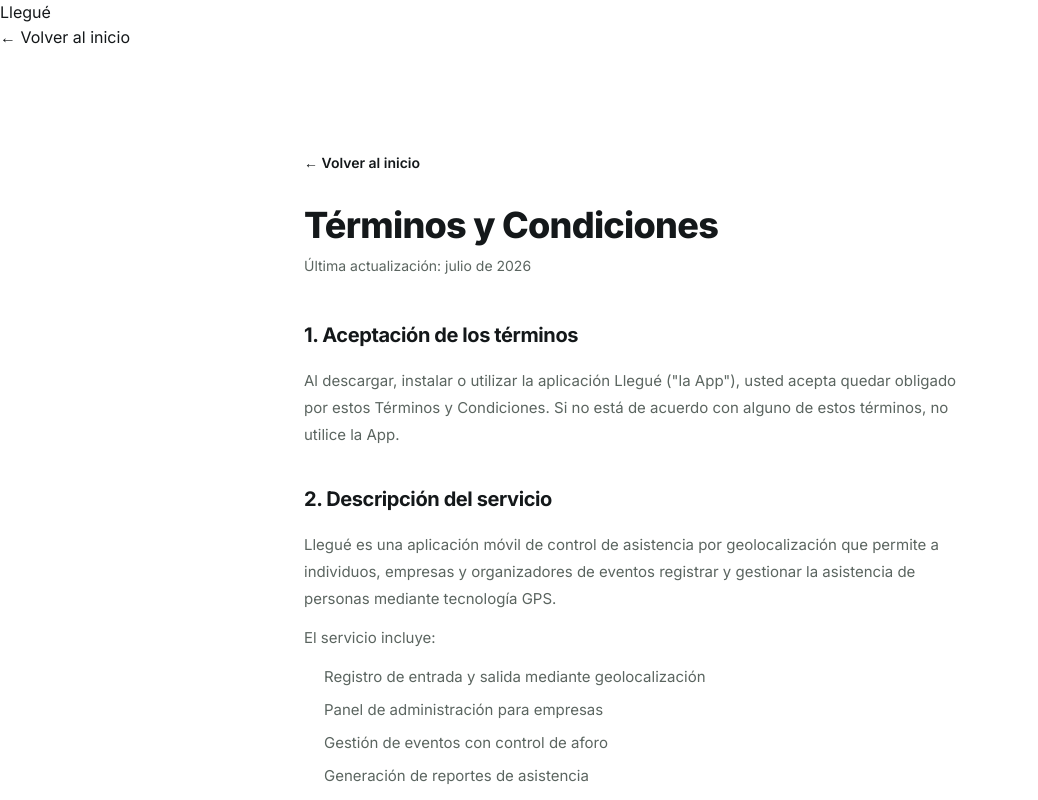
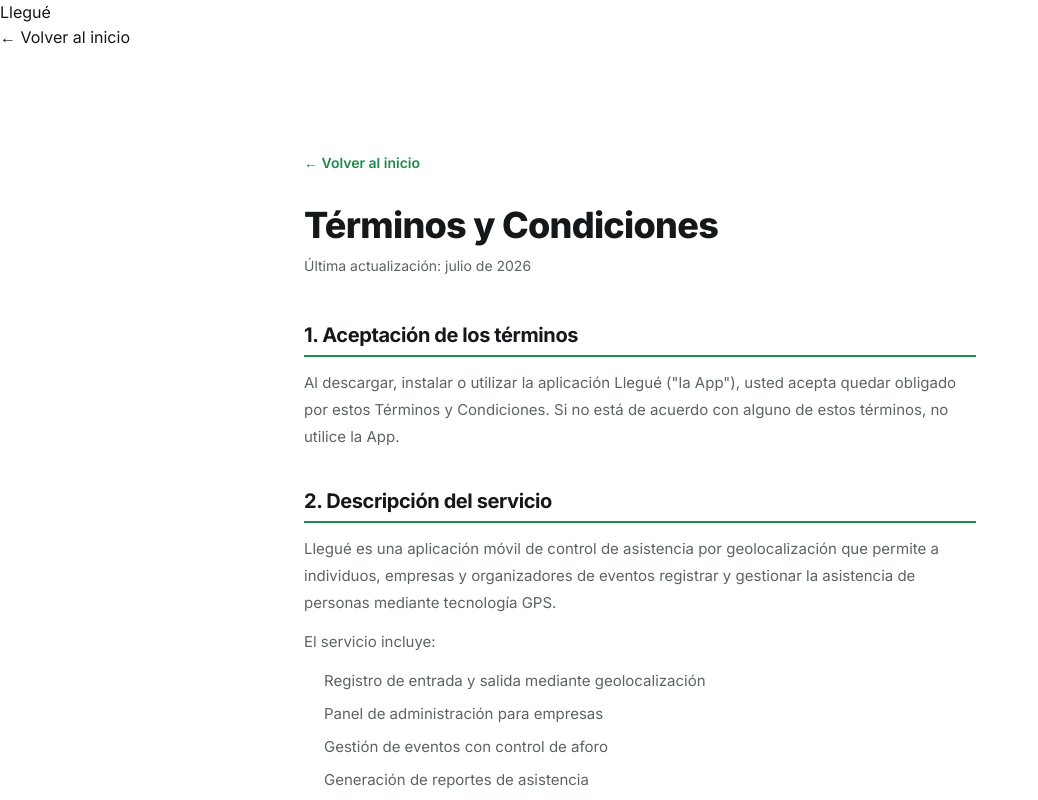
Before and after one commit to angelcasadey/llegue-web, a plain HTML site: page terminos.html in a window 1280 px wide. Shown: the top 800 px of the page, without its empty margins (0-1038 px from the left). Drawn offline with Linux system fonts and the light colour scheme.

Commit message:
fix(css): corregir variables CSS inexistentes --text/--green en terminos.html

```diff
--- a/terminos.html
+++ b/terminos.html
@@ -19,7 +19,7 @@
     .legal-header h1 {
       font-size: 36px;
       font-weight: 800;
-      color: var(--text);
+      color: var(--text-primary);
       margin-bottom: 8px;
     }
     .legal-date {
@@ -32,10 +32,10 @@
     .legal-section h2 {
       font-size: 20px;
       font-weight: 700;
-      color: var(--text);
+      color: var(--text-primary);
       margin-bottom: 12px;
       padding-bottom: 8px;
-      border-bottom: 2px solid var(--green);
+      border-bottom: 2px solid var(--primary);
     }
     .legal-section p {
       font-size: 15px;
@@ -57,7 +57,7 @@
       display: inline-flex;
       align-items: center;
       gap: 8px;
-      color: var(--green);
+      color: var(--primary);
       font-weight: 600;
       font-size: 14px;
       margin-bottom: 32px;
```
